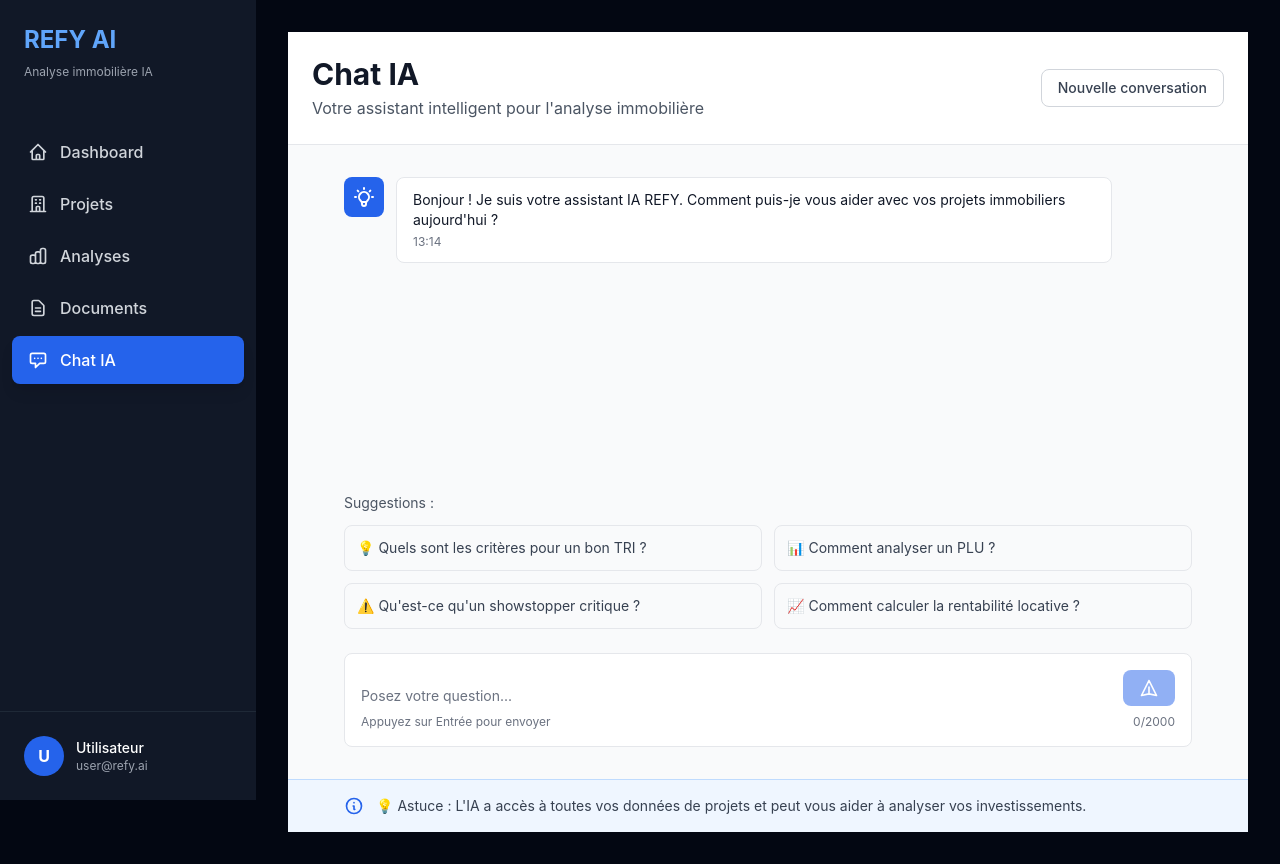
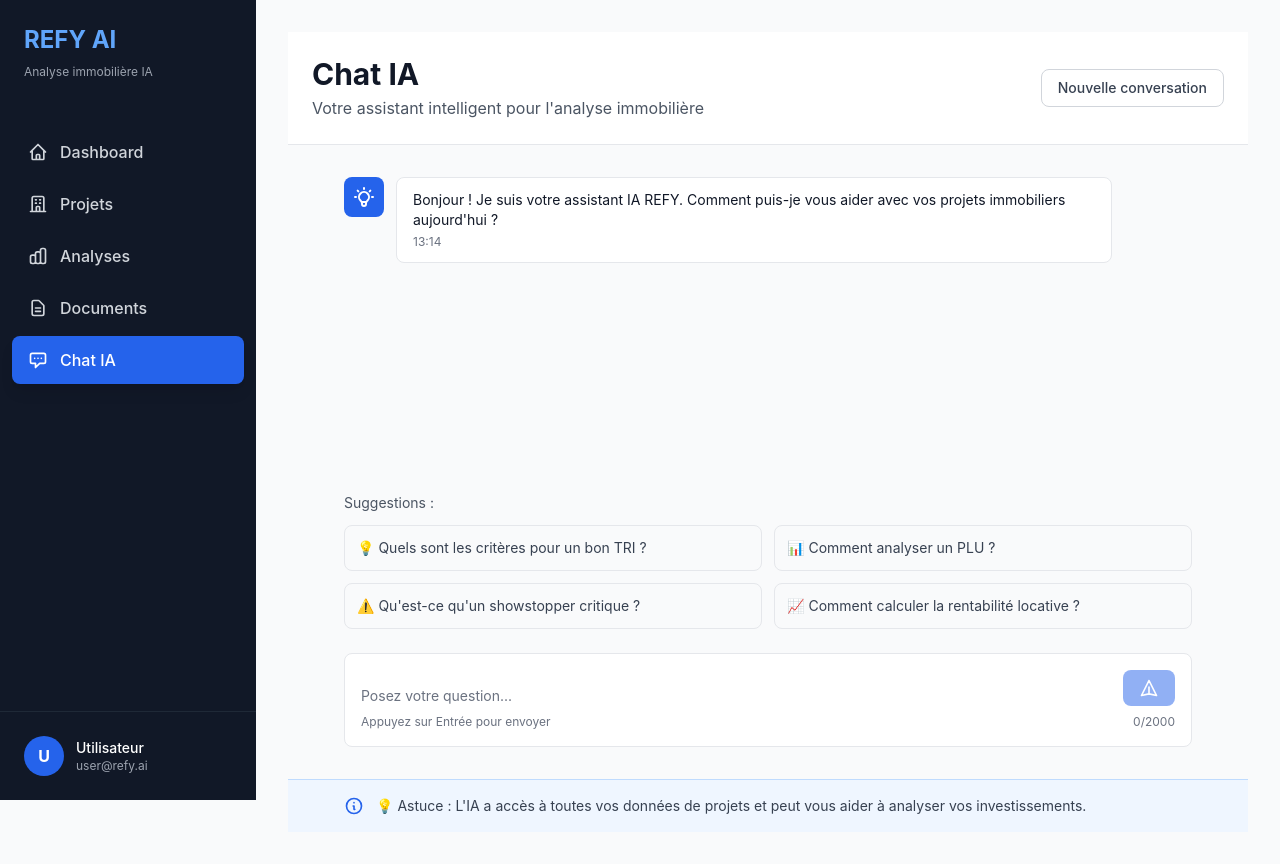
Before and after one commit to YLDHN/REFYAI, a Next.js app in the folder frontend/: page /chat in a window 1280 px wide. Built offline with nearby package versions, Linux system fonts and the light colour scheme.

Commit message:
fix: revert to light background with dark text for better readability

```diff
--- a/frontend/src/components/layout/DashboardLayout.tsx
+++ b/frontend/src/components/layout/DashboardLayout.tsx
@@ -9,7 +9,7 @@
 
 export default function DashboardLayout({ children }: DashboardLayoutProps) {
   return (
-    <div className="flex min-h-screen bg-gray-950">
+    <div className="flex min-h-screen bg-gray-50">
       <Sidebar />
       <main className="flex-1 ml-64 overflow-auto">
         <div className="p-8">
```
